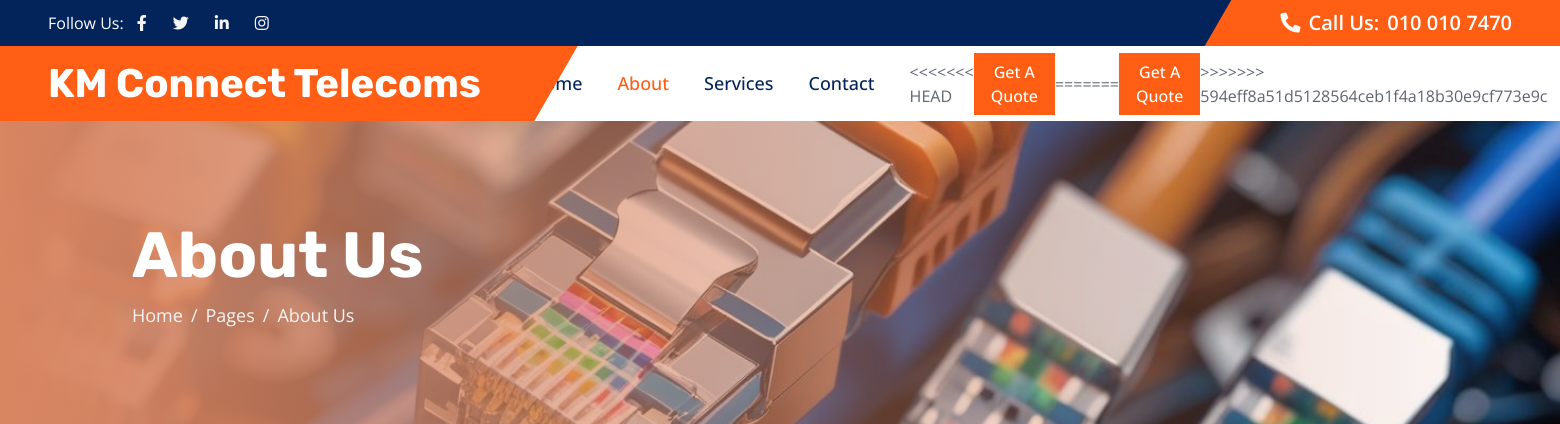
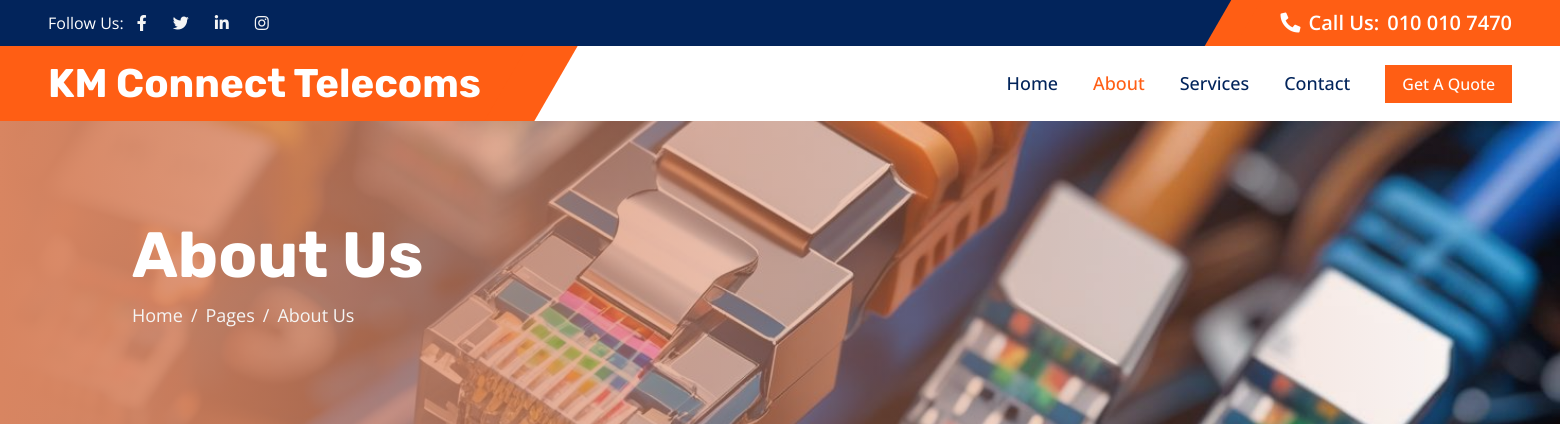
Before and after one commit to KN137/kmct, a PHP site: page /about.php in a window 1560 px wide. Shown: the top 424 px of the page. Run offline with PHP 8.4, Linux system fonts and the light colour scheme; some libraries are stand-ins or nearby versions.

Commit message:
removing extra marks

```diff
--- a/about.php
+++ b/about.php
@@ -78,12 +78,7 @@
                 <a href="service.php" class="nav-item nav-link">Services</a>
                 <a href="contact.php" class="nav-item nav-link">Contact</a>
             </div>
-<<<<<<< HEAD
-            <a href="quote.php" class="btn btn-primary px-3 d-none d-lg-block">Get A Quote</a>
-        </div>
-=======
             <a href="#" class="btn btn-primary px-3 d-none d-lg-block" data-bs-toggle="modal" data-bs-target="#quoteModal">Get A Quote</a>
->>>>>>> 594eff8a51d5128564ceb1f4a18b30e9cf773e9c
     </nav>
     <!-- Navbar End -->
 
--- a/service.php
+++ b/service.php
@@ -78,11 +78,7 @@
                 <a href="service.php" class="nav-item nav-link active">Services</a>
                 <a href="contact.php" class="nav-item nav-link">Contact</a>
             </div>
-<<<<<<< HEAD
-            <a href="quote.php" class="btn btn-primary px-3 d-none d-lg-block">Get A Quote</a>
-=======
             <a href="#" class="btn btn-primary px-3 d-none d-lg-block" data-bs-toggle="modal" data-bs-target="#quoteModal">Get A Quote</a>
->>>>>>> 594eff8a51d5128564ceb1f4a18b30e9cf773e9c
         </div>
     </nav>
     <!-- Navbar End -->
```
